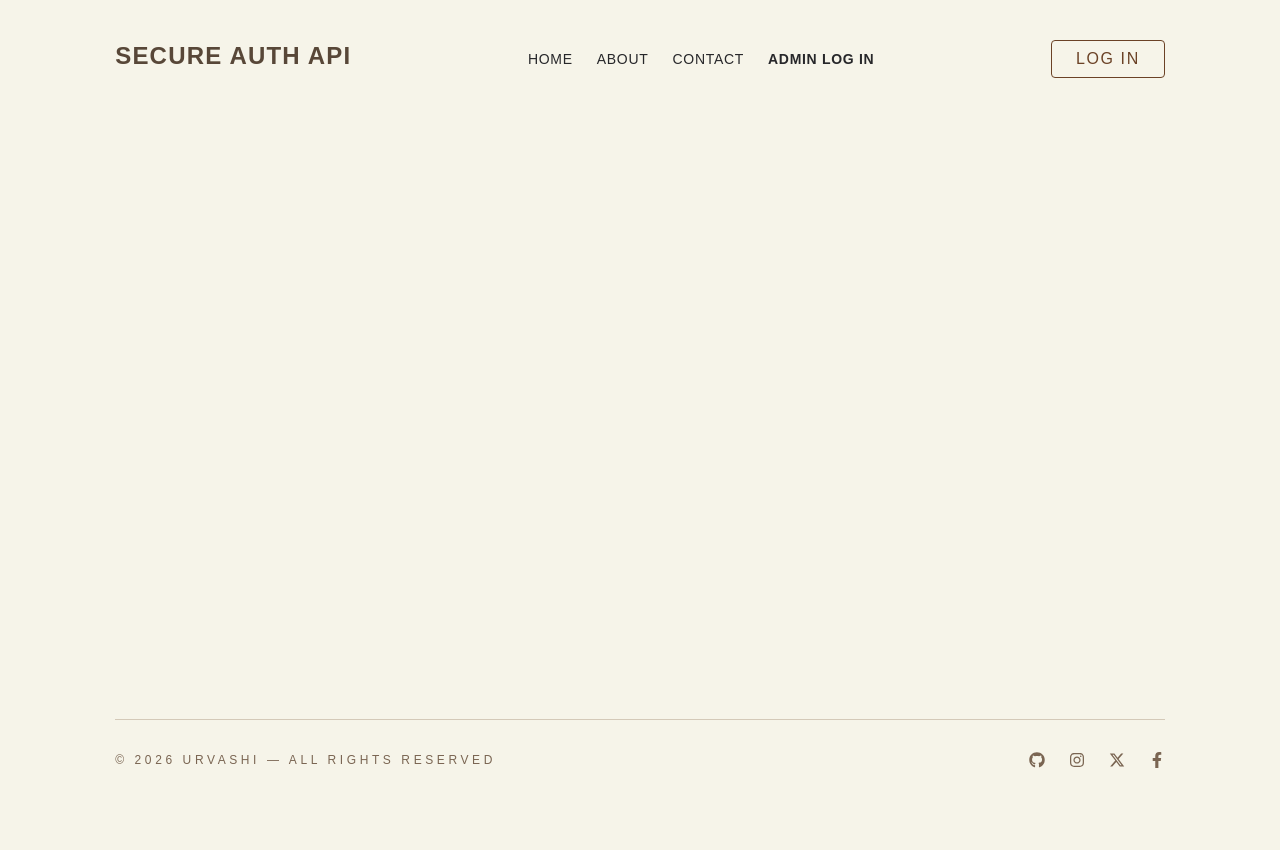
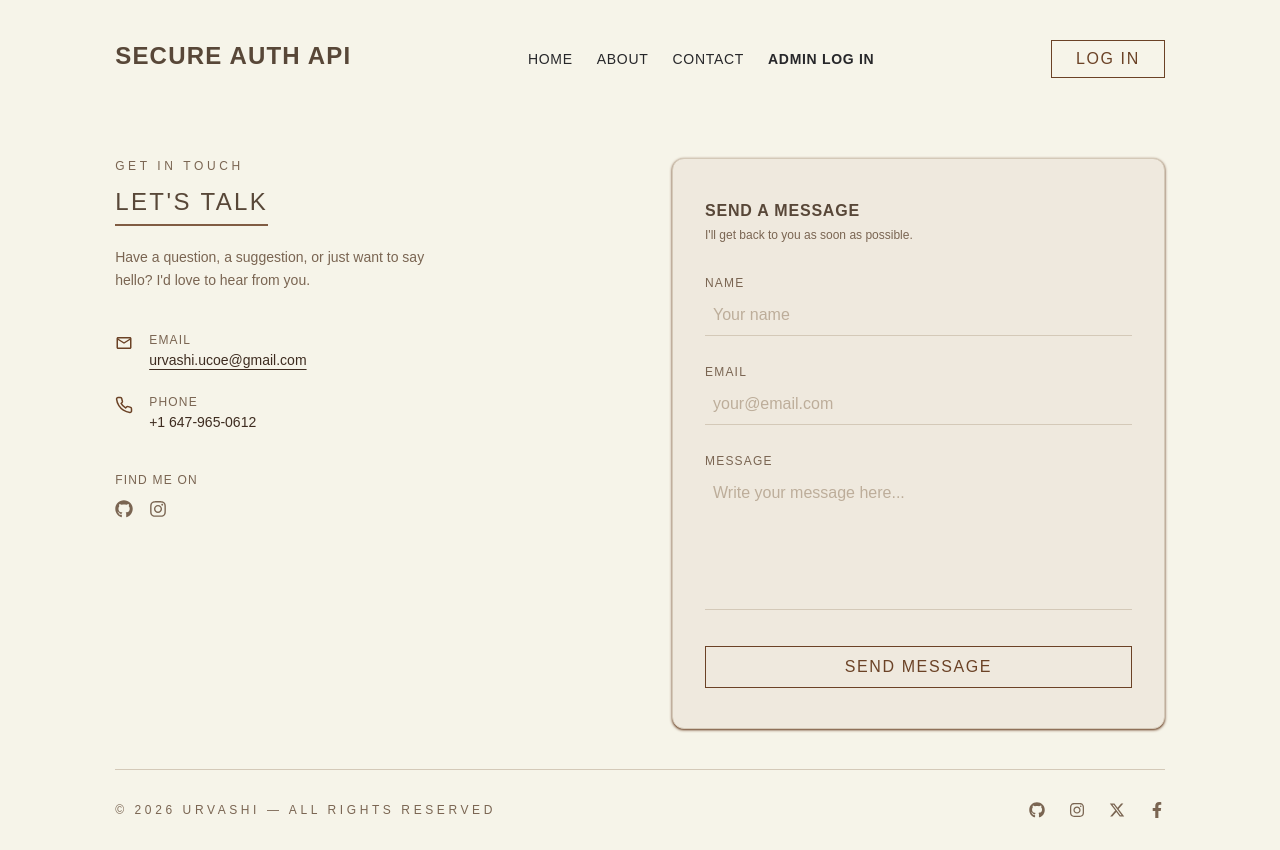
Before and after one commit to urvashidab/AuthSystemMERN, a React (Vite) app in the folder client/: page /contact in a window 1280 px wide. Before the commit the page ends 800 px from the top, so only its background shows below. Built offline with nearby package versions, Linux system fonts and the light colour scheme.

Commit message:
contact page ready

```diff
--- a/client/src/components/Navbar.jsx
+++ b/client/src/components/Navbar.jsx
@@ -26,7 +26,7 @@ const Navbar = () => {
 
       {/* right side-login */}
 
-      <NavLink to="/login" className="btn px-6 py-1.5 rounded">
+      <NavLink to="/login" className="btn px-6 py-1.5 ">
         log in
       </NavLink>
     </div>
--- a/client/src/pages/AdminLogin.jsx
+++ b/client/src/pages/AdminLogin.jsx
@@ -12,7 +12,7 @@ const AdminLogin = () => {
 
   return (
     <>
-      <div className="py-6 w-full">
+      <div className="py-12 w-full">
         <div className="bg-cardBg border border-border rounded-xl px-8 py-10 flex flex-col gap-6 max-w-lg mx-auto   shadow-md">
           {/* title */}
 
--- a/client/src/pages/Contact.jsx
+++ b/client/src/pages/Contact.jsx
@@ -1,7 +1,142 @@
 import React from "react";
+import { FaGithub, FaInstagram } from "react-icons/fa6";
+import { MdOutlineMailOutline } from "react-icons/md";
+import { LuPhone } from "react-icons/lu";
 
 const Contact = () => {
-  return <div></div>;
+  return (
+    <div className="py-10 w-full">
+      <div className="grid md:grid-cols-2 gap-16 items-start">
+        {/* ── left side ─────────────────────────────── */}
+        <div className="flex flex-col gap-10">
+          {/* heading */}
+          <div className="flex flex-col gap-3">
+            <p className="text-xs tracking-[0.3em] uppercase text-mutedText">
+              Get in touch
+            </p>
+            <div>
+              <h2 className="page-title">Let's Talk</h2>
+            </div>
+            <p className="text-sm text-mutedText font-light leading-relaxed mt-4 max-w-xs">
+              Have a question, a suggestion, or just want to say hello? I'd love
+              to hear from you.
+            </p>
+          </div>
+
+          {/* contact details */}
+          <div className="flex flex-col gap-6">
+            <div className="flex items-start gap-4">
+              <div className="mt-0.5 text-accent">
+                <MdOutlineMailOutline size={18} />
+              </div>
+              <div className="flex flex-col gap-0.5">
+                <span className="text-xs uppercase tracking-widest text-mutedText">
+                  Email
+                </span>
+                <a
+                  href="mailto:urvashi.ucoe@gmail.com"
+                  className="text-sm text-bodyText hover:text-accent transition-colors duration-150 underline underline-offset-4"
+                >
+                  urvashi.ucoe@gmail.com
+                </a>
+              </div>
+            </div>
+
+            <div className="flex items-start gap-4">
+              <div className="mt-0.5 text-accent">
+                <LuPhone size={18} />
+              </div>
+              <div className="flex flex-col gap-0.5">
+                <span className="text-xs uppercase tracking-widest text-mutedText">
+                  Phone
+                </span>
+                <p className="text-sm text-bodyText">+1 647-965-0612</p>
+              </div>
+            </div>
+          </div>
+
+          {/* socials */}
+          <div className="flex flex-col gap-3">
+            <p className="text-xs uppercase tracking-widest text-mutedText">
+              Find me on
+            </p>
+            <div className="flex gap-4">
+              <a
+                href="https://github.com/urvashidab"
+                target="_blank"
+                rel="noreferrer"
+                className="text-mutedText hover:text-accent transition-colors duration-150 text-lg"
+              >
+                <FaGithub />
+              </a>
+              <a
+                href="https://instagram.com/yourname"
+                target="_blank"
+                rel="noreferrer"
+                className="text-mutedText hover:text-accent transition-colors duration-150 text-lg"
+              >
+                <FaInstagram />
+              </a>
+            </div>
+          </div>
+        </div>
+
+        {/* ── right side — form ─────────────────────── */}
+        <div className="bg-cardBg border border-border rounded-xl px-8 py-10 flex flex-col gap-6 shadow shadow-accent">
+          <div className="flex flex-col gap-1 mb-2">
+            <h3 className="text-base font-semibold tracking-wider uppercase text-headingText">
+              Send a Message
+            </h3>
+            <p className="text-xs text-mutedText font-light">
+              I'll get back to you as soon as possible.
+            </p>
+          </div>
+
+          <form className="flex flex-col gap-5">
+            <div className="flex flex-col gap-1">
+              <label className="text-xs uppercase tracking-widest text-mutedText">
+                Name
+              </label>
+              <input
+                type="text"
+                placeholder="Your name"
+                required
+                className="form-input placeholder:opacity-70"
+              />
+            </div>
+
+            <div className="flex flex-col gap-1">
+              <label className="text-xs uppercase tracking-widest text-mutedText">
+                Email
+              </label>
+              <input
+                type="email"
+                placeholder="your@email.com"
+                required
+                className="form-input placeholder:opacity-70"
+              />
+            </div>
+
+            <div className="flex flex-col gap-1">
+              <label className="text-xs uppercase tracking-widest text-mutedText">
+                Message
+              </label>
+              <textarea
+                required
+                placeholder="Write your message here..."
+                rows="5"
+                className="form-input resize-none placeholder:opacity-70"
+              />
+            </div>
+
+            <button type="submit" className="btn w-full py-2 px-8 mt-2">
+              SEND MESSAGE
+            </button>
+          </form>
+        </div>
+      </div>
+    </div>
+  );
 };
 
 export default Contact;
```
